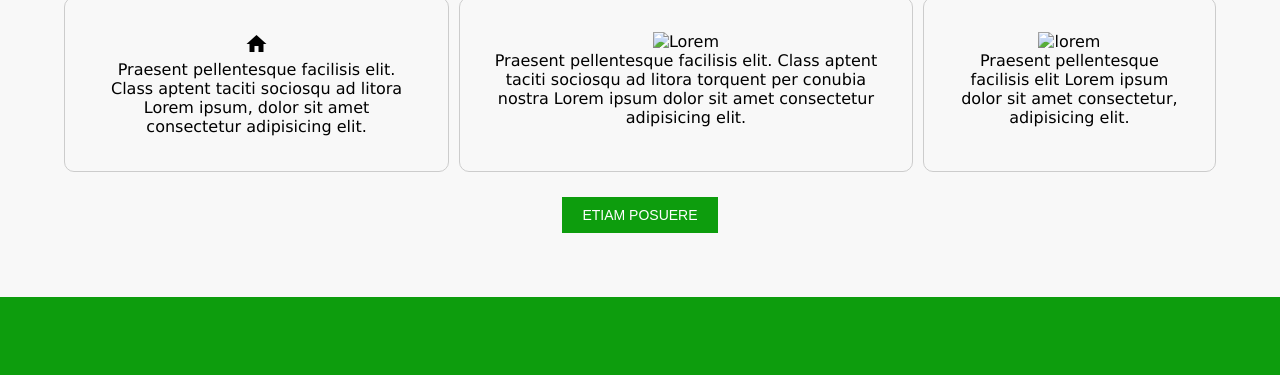
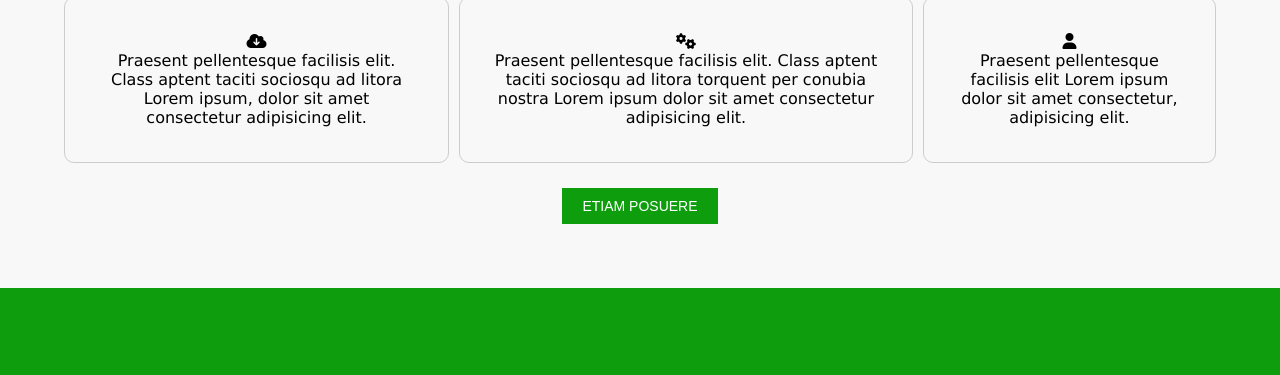
Before and after one commit to bfrauches/plaindisplay, a plain HTML site: page index.html in a window 1280 px wide. Shown: the part 362-737 px from the top of the page. Drawn offline with Linux system fonts and the light colour scheme.

Commit message:
Update index.html

```diff
--- a/index.html
+++ b/index.html
@@ -5,7 +5,7 @@
 <meta charset="UTF-8">
 <meta name="viewport" content="with=device-width, initial-scale=1.0">
 <link rel="stylesheet" href="style.css">
-<link href="https://fonts.googleapis.com/icon?family=Material+Icons" rel="stylesheet">
+    <link rel="stylesheet" href="https://cdnjs.cloudflare.com/ajax/libs/font-awesome/6.0.0/css/all.min.css" integrity="sha512-9usAa10IRO0HhonpyAIVpjrylPvoDwiPUiKdWk5t3PyolY1cOd4DSE0Ga+ri4AuTroPR5aQvXU9xC6qOPnzFeg==" crossorigin="anonymous" referrerpolicy="no-referrer" />
 </head>
 <body>
 <header class="cabecalho1">
@@ -33,15 +33,15 @@
 </header>
   <div class="container">
     <div class="card">
-      <i class="material-icons">home</i>
+      <i class="fa-solid fa-cloud-arrow-down"></i>
       <p>Praesent pellentesque facilisis elit. Class aptent taciti sociosqu ad litora  Lorem ipsum, dolor sit amet consectetur adipisicing elit.</p>
     </div>
     <div class="card">
-      <img src="settings_33dp_1F1F1F_FILL0_wght400_GRAD0_opsz40.svg" alt="Lorem" >
+      <i class="fa-solid fa-gears"></i>
       <p>Praesent pellentesque facilisis elit. Class aptent taciti sociosqu ad litora torquent per conubia nostra Lorem ipsum dolor sit amet consectetur adipisicing elit.</p>
     </div>
     <div class="card">
-        <img src="accessible_forward_33dp_1F1F1F_FILL0_wght400_GRAD0_opsz40.svg" alt="lorem">
+        <i class="fa-solid fa-user"></i>
         <p>Praesent pellentesque facilisis elit Lorem ipsum dolor sit amet consectetur, adipisicing elit. </p>
     </div>
  </div>
```
Lines whose indentation alone changed are shown as unchanged.
